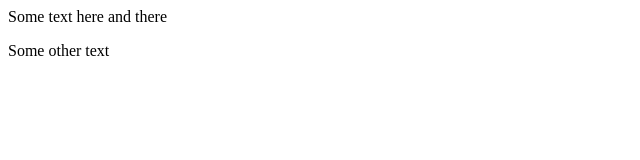
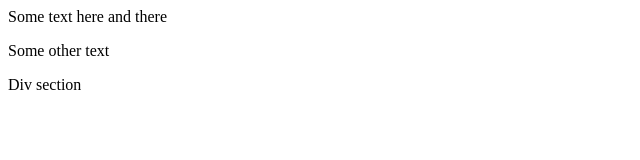
Before and after one commit to amha19/text-git-project, a plain HTML site: page index.html in a window 1280 px wide. Shown: the full height of the page, 0-640 px from the left. Drawn offline with Linux system fonts and the light colour scheme.

Commit message:
added div
Div section added

```diff
--- a/index.html
+++ b/index.html
@@ -1,2 +1,4 @@
 <p>Some text here and there</p>
 <p>Some other text</p>
+
+<div>Div section</div>
```
